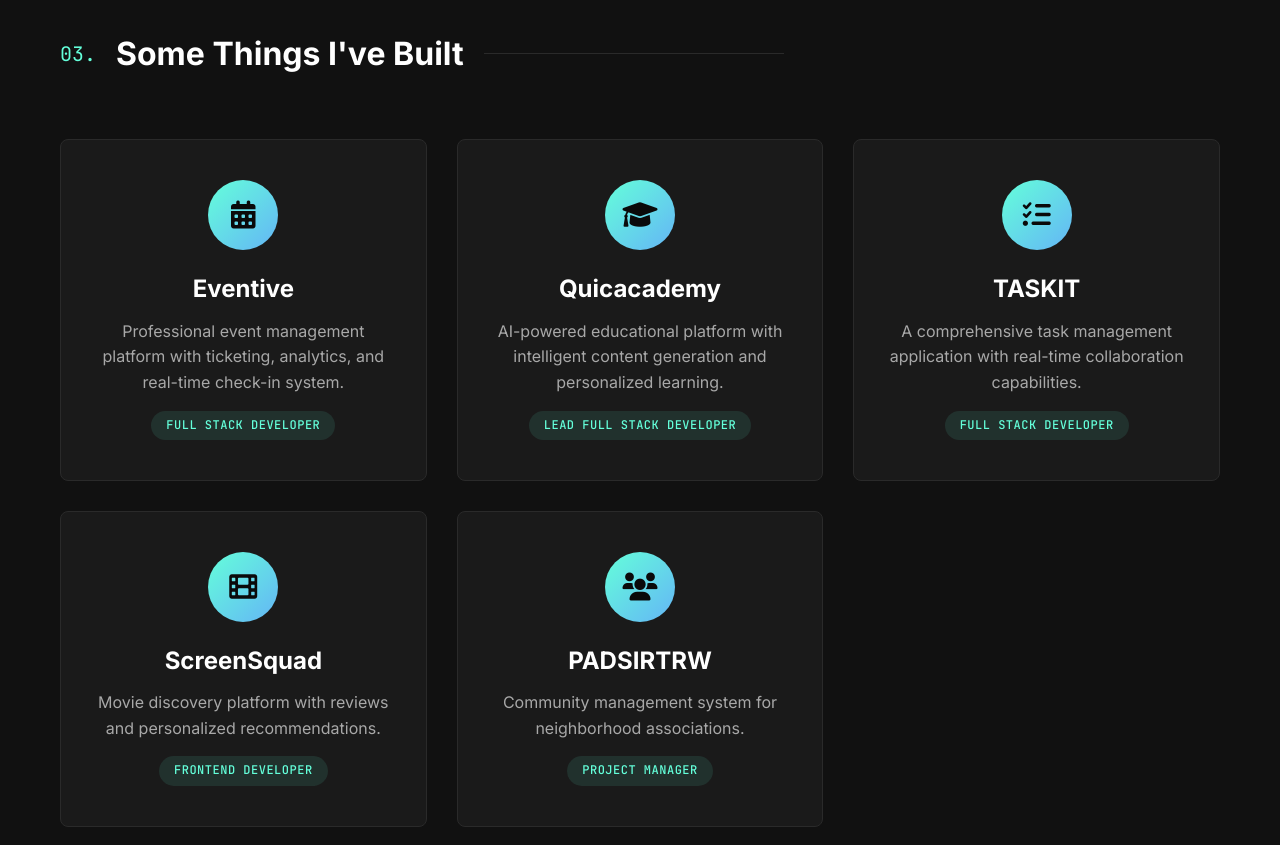
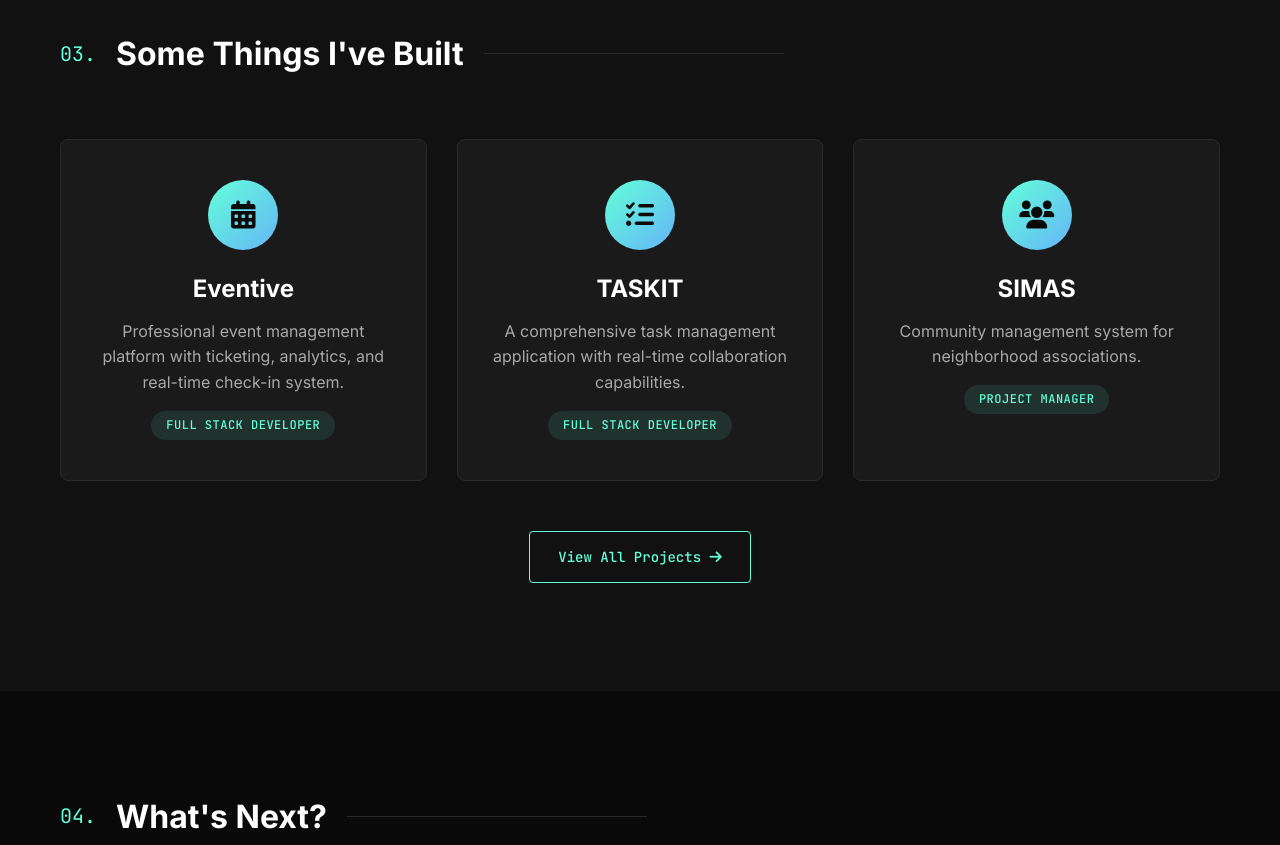
Before and after one commit to RayendraNagata/RayendraNagata.github.io, a plain HTML site: page index.html in a window 1280 px wide. Shown: the part 2380-3225 px from the top of the page. Drawn offline with Linux system fonts and the light colour scheme.

Commit message:
benerin UI dikit

```diff
--- a/index.js
+++ b/index.js
@@ -95,7 +95,7 @@ function initGithubProjects() {
 }
 
 function displayManualProjects(container) {
-    const projects = [
+    const allProjects = [
         {
             title: 'Eventive',
             description: 'Professional event management platform with ticketing, analytics, and real-time check-in system.',
@@ -105,7 +105,7 @@ function displayManualProjects(container) {
         {
             title: 'Quicacademy',
             description: 'AI-powered educational platform with intelligent content generation and personalized learning.',
-            role: 'Lead Full Stack Developer',
+            role: 'Full Stack Developer',
             icon: 'fas fa-graduation-cap'
         },
         {
@@ -121,16 +121,19 @@ function displayManualProjects(container) {
             icon: 'fas fa-film'
         },
         {
-            title: 'PADSIRTRW',
+            title: 'SIMAS',
             description: 'Community management system for neighborhood associations.',
             role: 'Project Manager',
             icon: 'fas fa-users'
         }
     ];
 
+    // Show featured projects on homepage: Eventive, TASKIT, SIMAS (replace Quicacademy since it's not finished)
+    const featuredProjects = [allProjects[0], allProjects[2], allProjects[4]]; // Eventive, TASKIT, SIMAS
+
     container.innerHTML = `
         <div class="projects-overview">
-            ${projects.map(project => `
+            ${featuredProjects.map(project => `
                 <div class="project-overview-card">
                     <div class="project-icon">
                         <i class="${project.icon}"></i>
```
Also changed, not shown: projects.html (+3 -3 lines).
